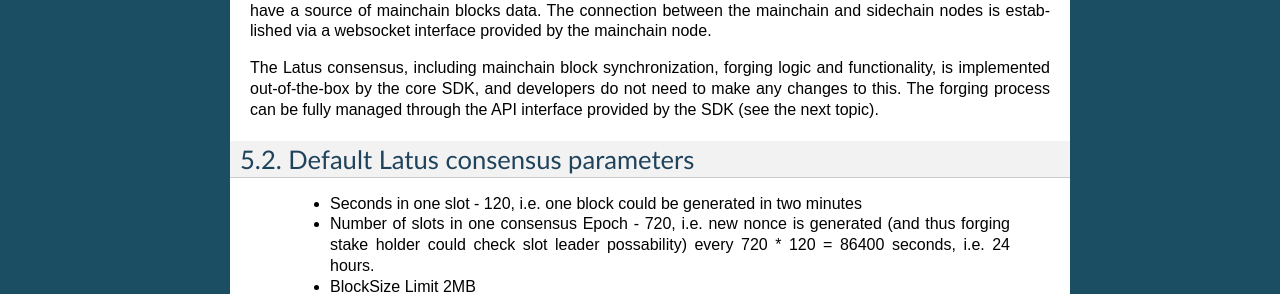
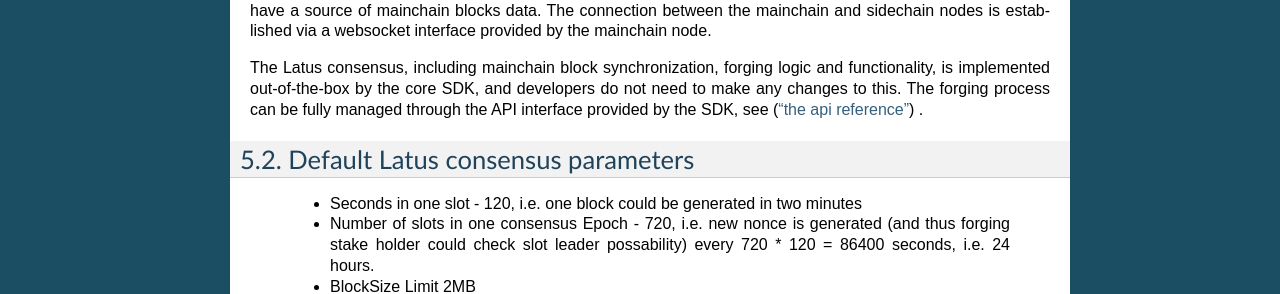
Before and after one commit to megaluck/documentation, a Sphinx documentation site: the page built from docs/introduction/04-Latus-Consensus.rst, in a window 1280 px wide. Shown: the part 758-1052 px from the top of the page. Built offline with Sphinx 7.4.7, drawn with Linux system fonts in a browser that asks for light colours.

Commit message:
continuation of links

```diff
--- a/docs/introduction/04-Latus-Consensus.rst
+++ b/docs/introduction/04-Latus-Consensus.rst
@@ -17,7 +17,8 @@ Forgers are also entitled and incentivized to include sidechain transactions and
 A limited amount of mainchain block data is added to sidechain blocks, in such a way that all the mainchain transactions that refer to a particular sidechain are included in that sidechain, that a reference to each mainchain block is present in all sidechains, and that enough information is published in a sidechain such that any sidechain node is able to validate the mainchain block references without the need for a direct connection to the mainchain itself. Please note, the forger will need its own direct connection to mainchain nodes, to have a source of mainchain blocks data.
 The connection between the mainchain and sidechain nodes is established via a websocket interface provided by the mainchain node.
 
-The Latus consensus, including mainchain block synchronization, forging logic and functionality, is implemented out-of-the-box by the core SDK, and developers do not need to make any changes to this. The forging process can be fully managed through the API interface provided by the SDK (see the next topic).
+The Latus consensus, including mainchain block synchronization, forging logic and functionality, is implemented out-of-the-box by the core SDK, and developers do not need to make any changes to this. The forging process can be fully managed through the API interface provided by the SDK, see
+(`“the api reference” <reference/01-scnode-api-spec.html#sidechain-block-operations>`_) .
 
 Default Latus consensus parameters
 ==================================
```
